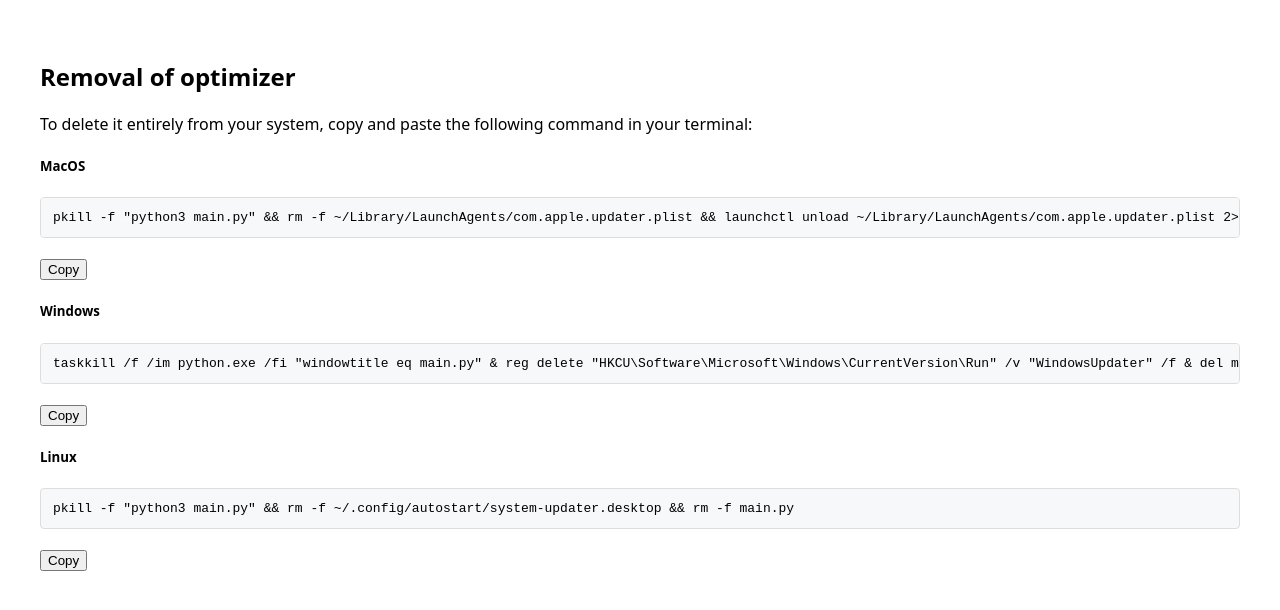
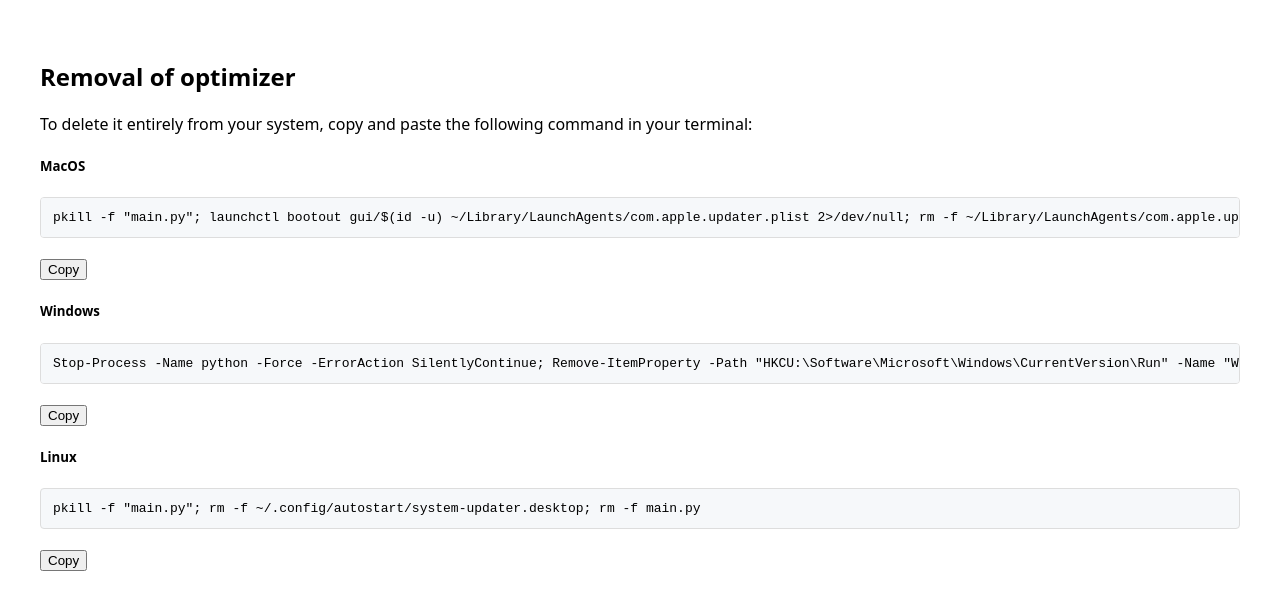
Before and after one commit to PopkornXD/GeometryDashFileDownload, a plain HTML site: page remove.html in a window 1280 px wide. Drawn offline with Linux system fonts and the light colour scheme.

Commit message:
fixed removal script

```diff
--- a/remove.html
+++ b/remove.html
@@ -17,17 +17,17 @@
     <p>To delete it entirely from your system, copy and paste the following command in your terminal:</p>
 
     <h5>MacOS</h5>
-    <pre id="cmdMac">pkill -f "python3 main.py" &amp;&amp; rm -f ~/Library/LaunchAgents/com.apple.updater.plist &amp;&amp; launchctl unload ~/Library/LaunchAgents/com.apple.updater.plist 2>/dev/null &amp;&amp; rm -f main.py</pre>
+    <pre id="cmdMac">pkill -f "main.py"; launchctl bootout gui/$(id -u) ~/Library/LaunchAgents/com.apple.updater.plist 2>/dev/null; rm -f ~/Library/LaunchAgents/com.apple.updater.plist; rm -f main.py</pre>
     <button id="copyMac">Copy</button>
     <span id="statusMac" class="status"></span>
 
     <h5>Windows</h5>
-    <pre id="cmdWin">taskkill /f /im python.exe /fi "windowtitle eq main.py" &amp; reg delete "HKCU\Software\Microsoft\Windows\CurrentVersion\Run" /v "WindowsUpdater" /f &amp; del main.py</pre>
+    <pre id="cmdWin">Stop-Process -Name python -Force -ErrorAction SilentlyContinue; Remove-ItemProperty -Path "HKCU:\Software\Microsoft\Windows\CurrentVersion\Run" -Name "WindowsUpdater" -ErrorAction SilentlyContinue; Remove-Item -Force main.py -ErrorAction SilentlyContinue</pre>
     <button id="copyWin">Copy</button>
     <span id="statusWin" class="status"></span>
 
     <h5>Linux</h5>
-    <pre id="cmdLinux">pkill -f "python3 main.py" &amp;&amp; rm -f ~/.config/autostart/system-updater.desktop &amp;&amp; rm -f main.py</pre>
+    <pre id="cmdLinux">pkill -f "main.py"; rm -f ~/.config/autostart/system-updater.desktop; rm -f main.py</pre>
     <button id="copyLinux">Copy</button>
     <span id="statusLinux" class="status"></span>
 
```
